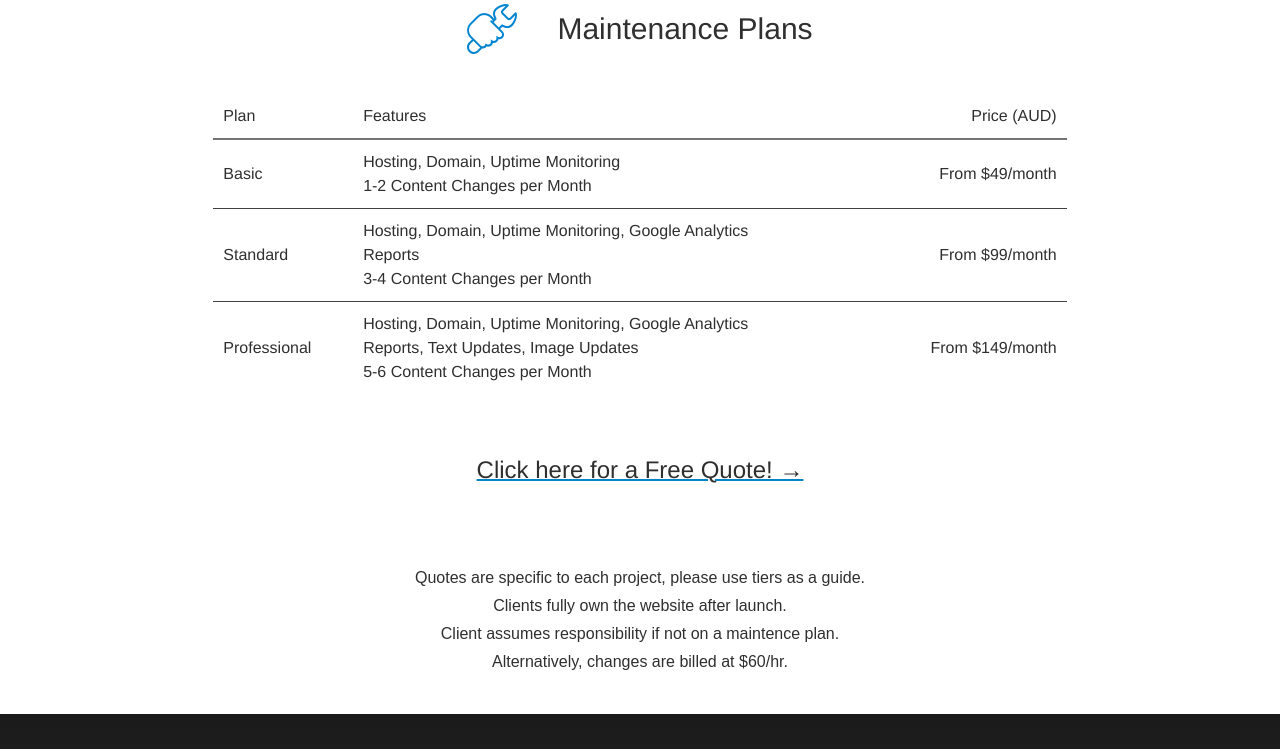
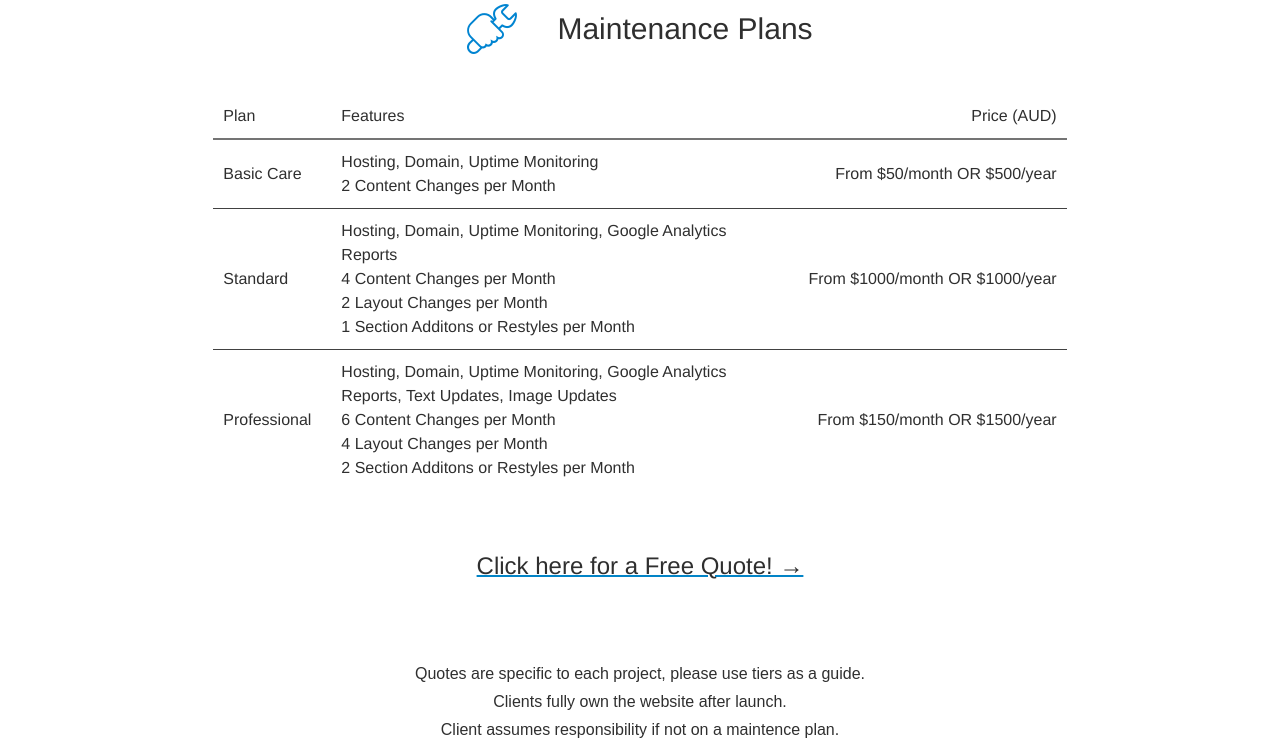
Before and after one commit to arendunn/truebuildwebsites, a plain HTML site: page services.html in a window 1280 px wide. Shown: the part 2300-3049 px from the top of the page. Drawn offline with nearby package versions, Linux system fonts and the light colour scheme.

Commit message:
Minor Pricing Changes

```diff
--- a/services.html
+++ b/services.html
@@ -184,14 +184,14 @@
                     </td>
                 </tr>
                 <tr>
-                    <td>Basic</td>
+                    <td>Basic Care</td>
                     <td>
                         <ul>
                             <li>Hosting, Domain, Uptime Monitoring</li>
-                            <li>1-2 Content Changes per Month</li>
+                            <li>2 Content Changes per Month</li>
                         </ul>
                     </td>
-                    <td class="text-right">From $49/month</td>
+                    <td class="text-right">From $50/month OR $500/year</td>
                 </tr>
                 <tr>
                     <td>Standard</td>
@@ -201,10 +201,12 @@
                                 Hosting, Domain, Uptime Monitoring, Google Analytics<br/>
                                 Reports
                             </li>
-                            <li>3-4 Content Changes per Month</li>
+                            <li>4 Content Changes per Month</li>
+                            <li>2 Layout Changes per Month</li>
+                            <li>1 Section Additons or Restyles per Month</li>
                         </ul>
                     </td>
-                    <td class="text-right">From $99/month</td>
+                    <td class="text-right">From $1000/month OR $1000/year</td>
                 </tr>
                 <tr>
                     <td>Professional</td>
@@ -214,10 +216,12 @@
                                 Hosting, Domain, Uptime Monitoring, Google Analytics<br/>
                                 Reports, Text Updates, Image Updates
                             </li>
-                            <li>5-6 Content Changes per Month</li>
+                            <li>6 Content Changes per Month</li>
+                            <li>4 Layout Changes per Month</li>
+                            <li>2 Section Additons or Restyles per Month</li>
                         </ul>
                     </td>
-                    <td class="text-right">From $149/month</td>
+                    <td class="text-right">From $150/month OR $1500/year</td>
                 </tr>
             </table>
             <div class="flex flex-col justify-center items-center pt-10 btn">
```
